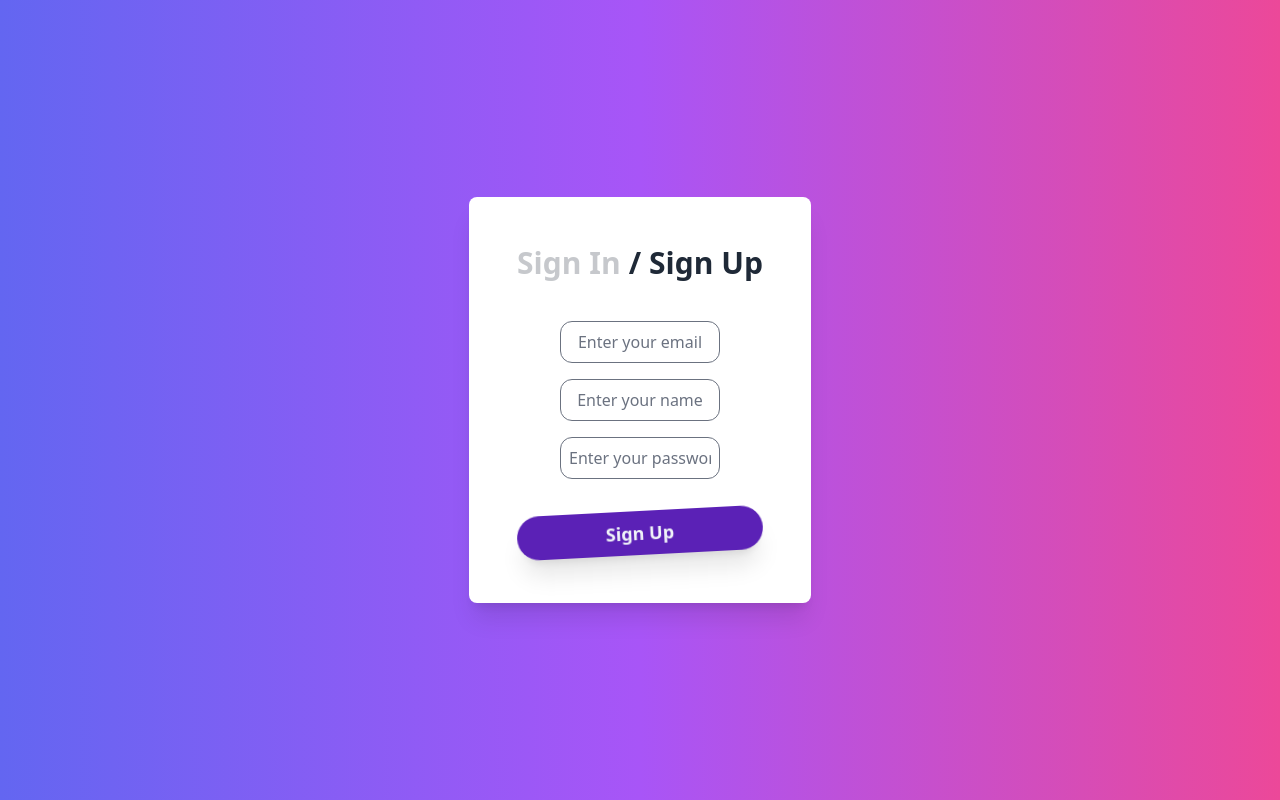
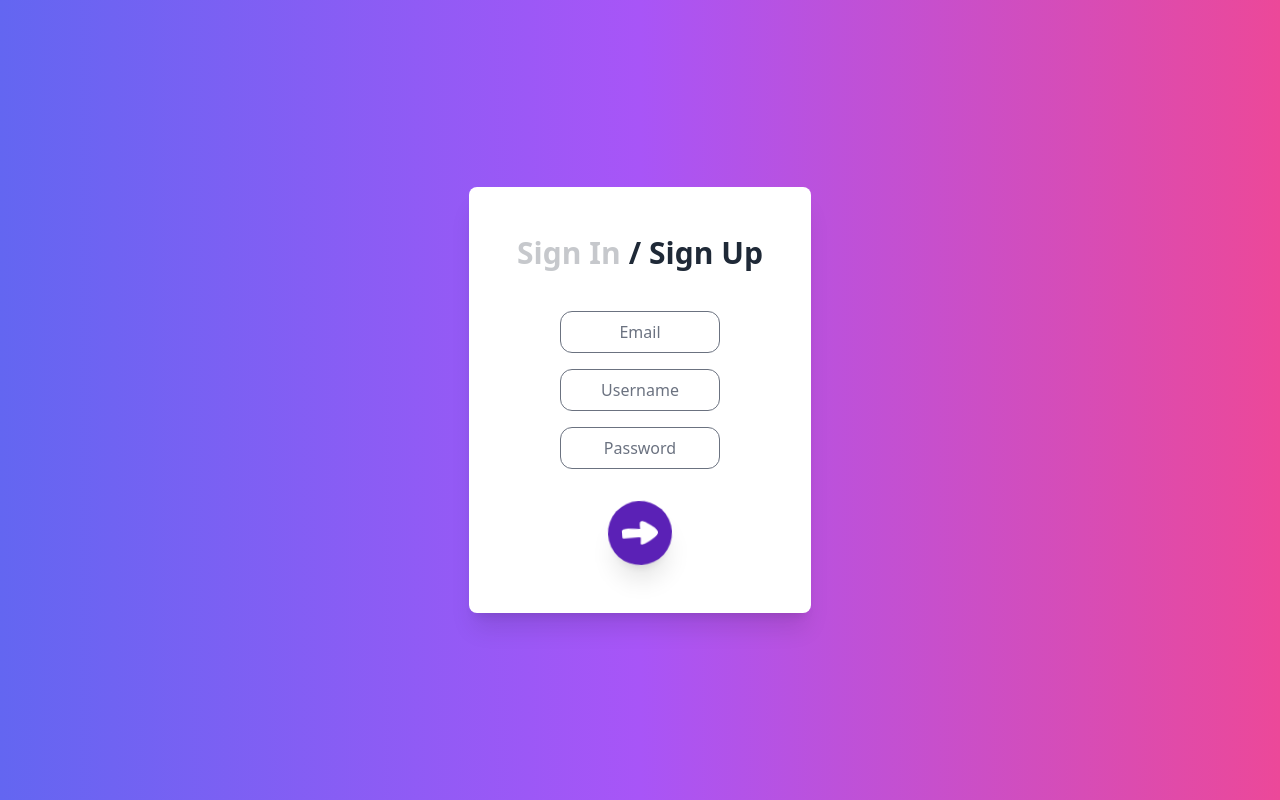
Before and after one commit to ProStrike2448/linktree-clone, a Next.js app: page /login in a window 1280 px wide. Built offline with nearby package versions, Linux system fonts and the light colour scheme; no server answers.

Commit message:
nikolarge

```diff
--- a/pages/login.tsx
+++ b/pages/login.tsx
@@ -54,28 +54,44 @@ export default function Login() {
         </div>
         <form className="mt-6 flex flex-col justify-center items-center">
           <input
-            placeholder="Enter your email"
+            placeholder="Email"
             type="email"
-            className="mt-4 w-40 focus:w-full hover:w-full duration-700 p-2 rounded-xl text-center"
+            className="mt-4 w-40 focus:w-full hover:w-full duration-700 p-2 rounded-xl text-black text-center"
             onChange={(e) => setEmail(e.target.value)}
           />
           <input
-            placeholder="Enter your name"
+            placeholder="Username"
             type="text"
-            className="mt-4 w-40 focus:w-full hover:w-full duration-700 p-2 rounded-xl text-center"
+            className="mt-4 w-40 focus:w-full hover:w-full duration-700 p-2 rounded-xl text-black text-center"
           />
           <input
-            placeholder="Enter your password"
+            placeholder="Password"
             type="password"
-            className="mt-4 w-40 focus:w-full hover:w-full duration-700 p-2 rounded-xl text-center"
+            className="mt-4 w-40 focus:w-full hover:w-full duration-700 p-2 rounded-xl text-black text-center"
             onChange={(e) => setPassword(e.target.value)}
           />
           <button
             type="button"
-            className="mt-8 transition ease-in-out delay-150  bg-violet-800 rounded-full font-sans p-2 w-full text-slate-100 text-lg font-bold shadow-xl hover:text-green-400 hover:bg-violet-600 duration-300 animate-wiggle"
+            className="group flex justify-center items-center mt-8 transition ease-in-out delay-150 bg-violet-800 rounded-full font-sans p-2 w-16 h-16 shadow-xl hover:bg-violet-600 duration-300 animate-wiggle"
             onClick={auth === "signUp" ? signUpWithEmail : signInWithEmail}
           >
-            Sign {auth === "signIn" ? "In" : "Up"}
+            <svg
+              className="h-9 w-9 group-hover:fill-current group-hover:text-green-400"
+              fill={"white"}
+              width="800px"
+              height="800px"
+              viewBox="0 0 579.083 579.083"
+            >
+              <path
+                d="M492.551,389.644c31.823-21.42,100.979-64.872,83.844-111.997c-19.584-52.632-89.964-94.248-134.028-124.236
+		c-25.092-17.136-110.771-78.336-140.76-41.004c-1.836,1.836-2.448,4.896-1.836,7.344c-12.24,25.092-4.896,64.26-4.896,91.188
+		c0,4.896,0,9.792,0,14.688c-89.963-0.612-187.883-29.988-275.399-4.284c-5.508,1.836-7.956,5.508-8.568,9.18
+		c-0.612,0-1.224,0.612-1.836,0.612c-13.464,7.956-7.956,38.556-7.956,52.02c0,23.257-0.612,47.737,3.672,70.38
+		c1.224,5.509,4.896,8.568,9.18,9.181c2.448,3.06,4.896,4.284,8.568,4.284c92.412-1.225,182.988-12.24,275.399-6.732
+		c0,29.376-1.224,58.752-5.508,88.128c-0.612,3.672,0.611,6.732,1.836,9.18c-6.12,7.345,0.611,22.645,13.464,20.809
+		C372.599,469.203,439.307,425.14,492.551,389.644z"
+              />
+            </svg>
           </button>
         </form>
       </div>
```
Also changed, not shown: public/iconmonstr-arrow-right-thin.svg (added), public/right-arrow-svgrepo-com.svg (added).
